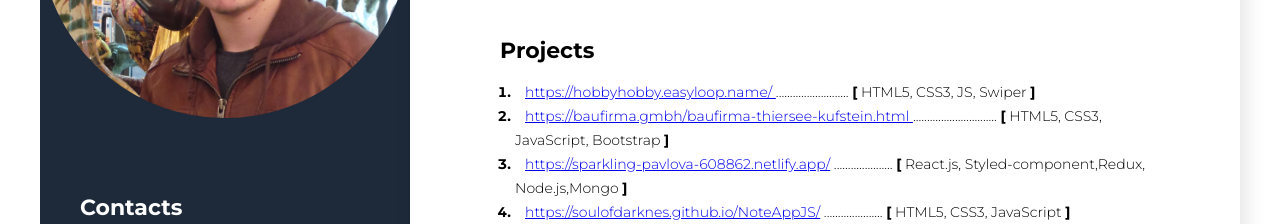
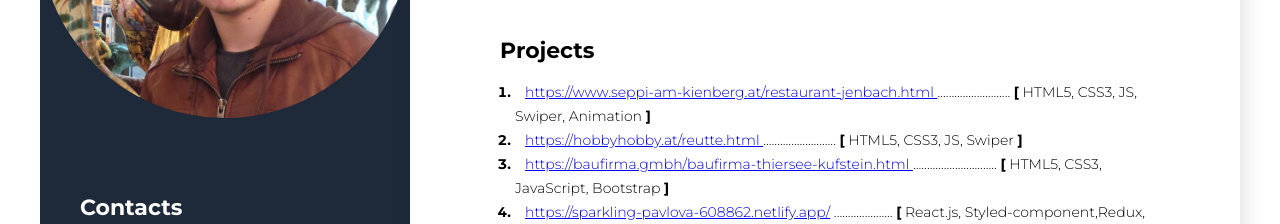
Before and after one commit to SoulOfDarknes/Resume, a website: page index.html in a window 1280 px wide. Shown: the part 298-522 px from the top of the page. Drawn offline with Linux system fonts and the light colour scheme.

Commit message:
Update index.html

```diff
--- a/index.html
+++ b/index.html
@@ -28,8 +28,19 @@
 				<ol class="projectslist">
 					<li class="project-item">
 						<span class="project-tech">
-							<a href="https://hobbyhobby.easyloop.name/homepage.html" class="project-link">
-								https://hobbyhobby.easyloop.name/
+							<a href="https://www.seppi-am-kienberg.at/restaurant-jenbach.html" class="project-link">
+								https://www.seppi-am-kienberg.at/restaurant-jenbach.html
+							</a>
+							..........................
+							<span class="project-bracket">[</span>
+							HTML5, CSS3, JS, Swiper, Animation
+							<span class="project-bracket">]</span>
+						</span>
+					</li>
+					<li class="project-item">
+						<span class="project-tech">
+							<a href="https://hobbyhobby.at/reutte.html" class="project-link">
+								https://hobbyhobby.at/reutte.html
 							</a>
 							..........................
 							<span class="project-bracket">[</span>
```
